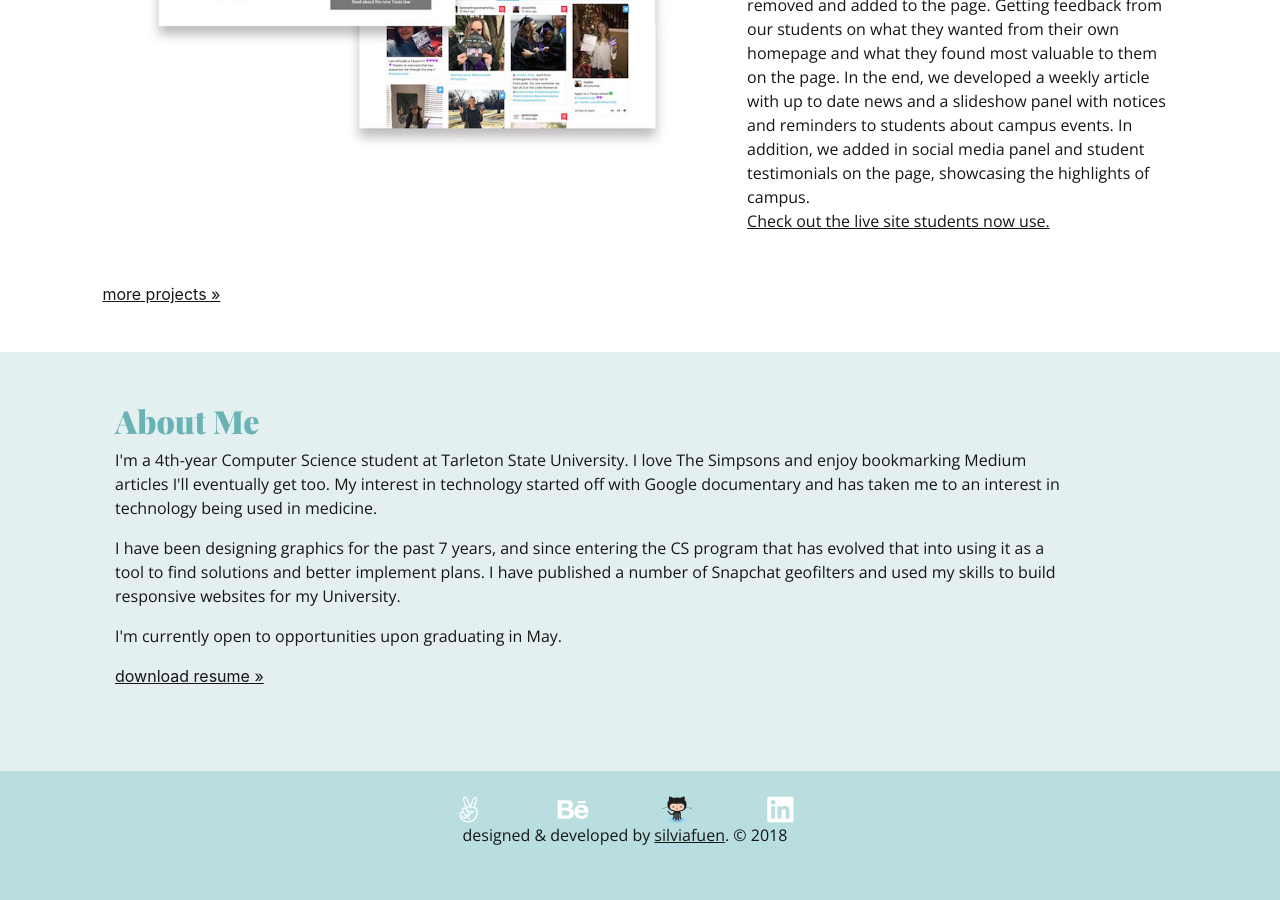
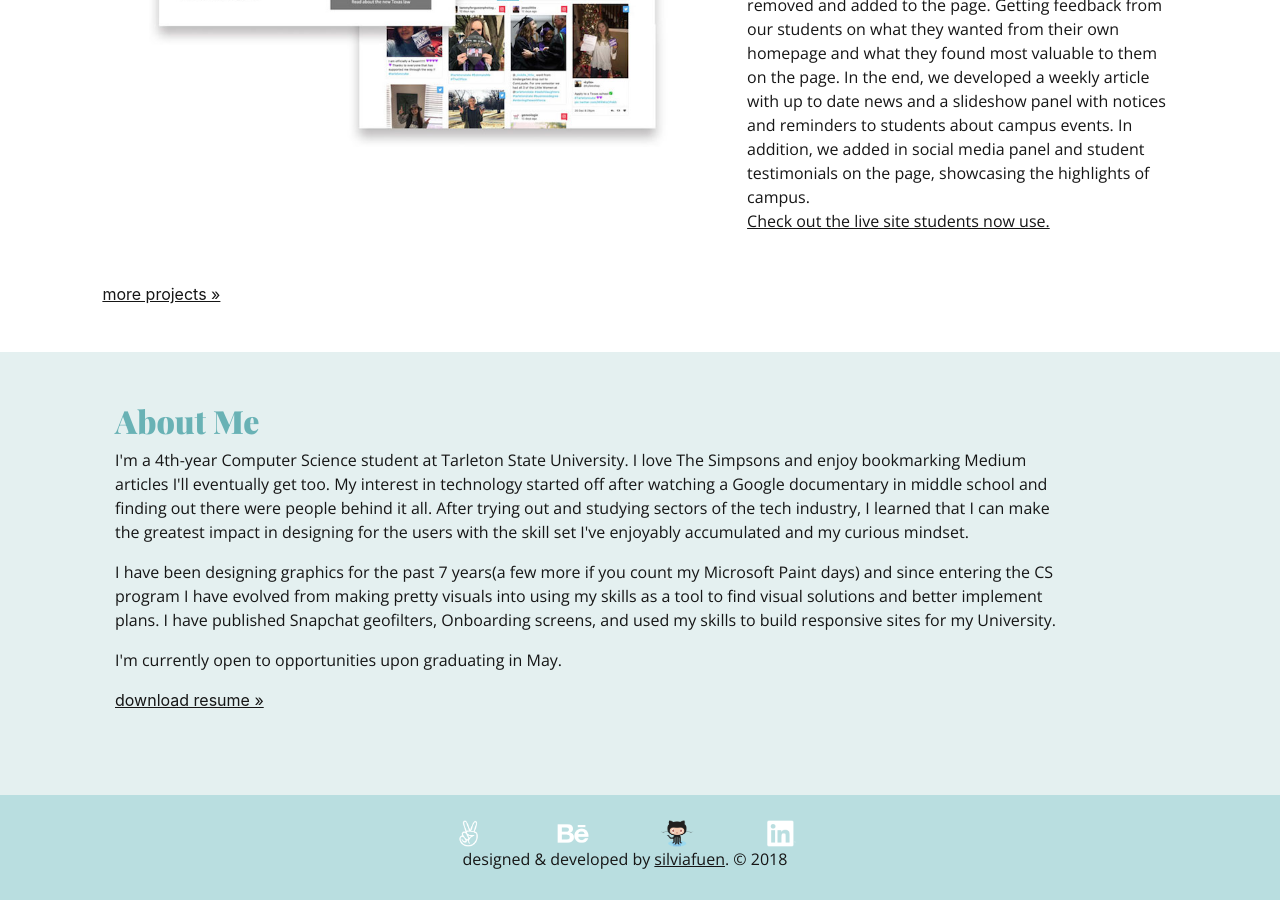
Before and after one commit to silviafuen/silviafuen.github.io, a Jekyll site: the page built from index.html, in a window 1280 px wide and 900 px high, scrolled down 1338 px. Built offline with Jekyll 4.4.1, drawn with Linux system fonts in a browser that asks for light colours; nearby versions of some CDN libraries; before the commit the page ends 2214 px from its top, so only the background shows below that; some of the changed text lies outside the part shown.

Commit message:
Update index.html
Updated text content in introduction and bio sections

```diff
--- a/index.html
+++ b/index.html
@@ -10,9 +10,9 @@
   <div class="col-md-8 col-9 title-content">
     <div class="green-light">
       <h1>Silvia Fuentes</h1>
-      <span>I concentrate on developing interface elements that simplify a user's
-         experience. I do this by utilizing user research and agile development
-         to thoroughly understand users and analyze every potential solution. </span>
+      <span>I focus on designing uncomplicated visuals for Web and digital
+        products that better a user's experience. I do this by utilizing user
+        research, agile design methods, and analyze workable solutions </span>
     </div>
   </div>
 </section>
@@ -81,12 +81,18 @@
       </div> -->
       <div class="col-md-11 content-div">
         <p>
-          I'm a 4th-year Computer Science student at Tarleton State University. I love The Simpsons and enjoy bookmarking Medium articles I'll eventually get too. My interest in technology started off with Google documentary and has taken me to an interest in technology
-          being used in medicine.
+I'm a 4th-year Computer Science student at Tarleton State University.
+          I love The Simpsons and enjoy bookmarking Medium articles I'll eventually get too.
+          My interest in technology started off after watching a Google documentary in middle
+          school and finding out there were people behind it all. After trying out and studying
+          sectors of the tech industry,  I learned that I can make the greatest impact in designing
+          for the users with the skill set I've enjoyably accumulated and my curious mindset.
         </p>
         <p>
-          I have been designing graphics for the past 7 years, and since entering the CS program that has evolved that into using it as a tool to find solutions and better implement plans. I have published a number of Snapchat geofilters and used my skills to build
-          responsive websites for my University.
+          I have been designing graphics for the past 7 years(a few more if you count my Microsoft Paint days) and
+          since entering the CS program I have evolved from making pretty visuals into using my skills as a tool to
+          find visual solutions and better implement plans. I have published Snapchat geofilters, Onboarding screens,
+          and used my skills to build responsive sites for my University.
         </p>
         <p>I'm currently open to opportunities upon graduating in May.</p>
         <a class="text-link" target="_blank" href="assets/silvia-fuentes-visual-designer-resume.pdf">download resume &raquo; </a>
```
